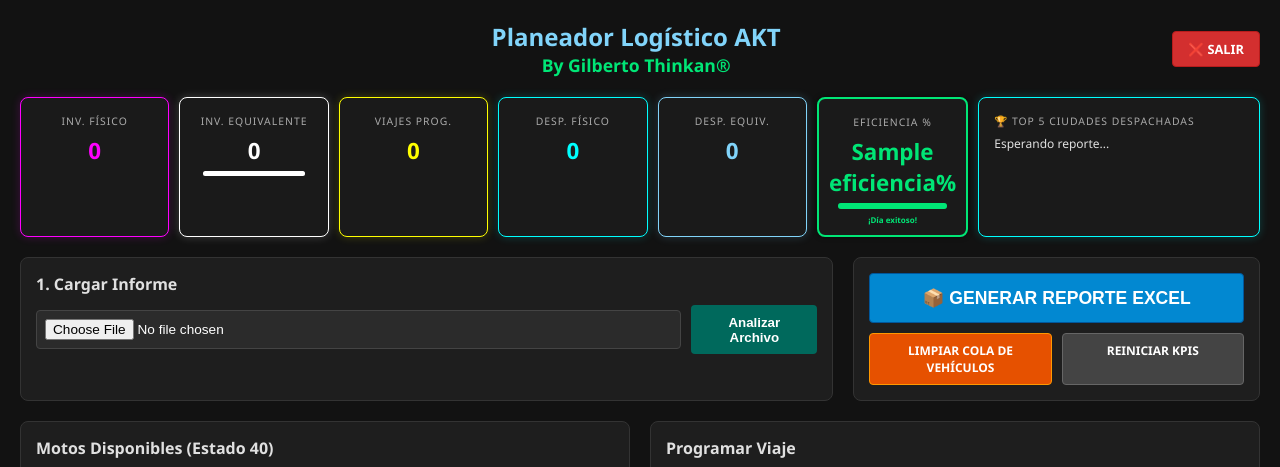
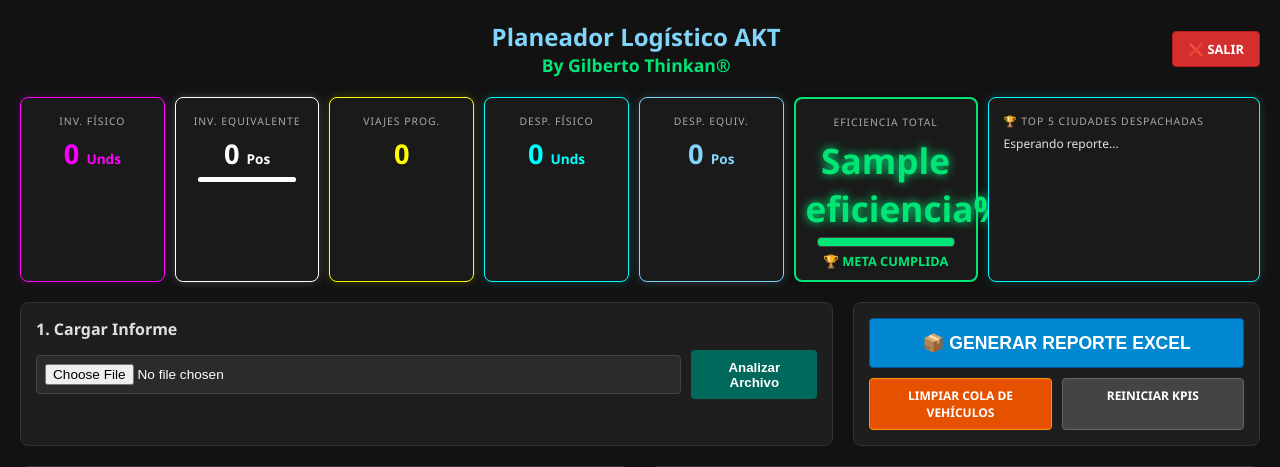
Before and after one commit to gilbertothinkan-eng/planer-v2, a Flask app: template templates/dashboard.html in a window 1280 px wide. Shown: the top 467 px of the page. Run offline with Flask 3, Linux system fonts and the light colour scheme; the template is opened without the code that fills it: most values are stand-ins (such as "Sample title", 1, 10 or a date in 2020).

Commit message:
Update dashboard.html

```diff
--- a/templates/dashboard.html
+++ b/templates/dashboard.html
@@ -45,13 +45,13 @@
       .card-v { background:#252525; padding:10px; margin:8px 0; border-radius:4px; border-left:4px solid #ff9800; }
       .tag-ref { background:#111; border:1px solid #00e676; padding:3px 6px; border-radius:4px; font-size:0.7em; color: #00e676; display: inline-block; margin: 2px; }
 
-      /* ESTILOS KPI NEÓN */
+      /* ESTILOS KPI NEÓN ACTUALIZADOS */
       .kpi-container { display: flex; gap: 10px; margin-bottom: 20px; flex-wrap: wrap; }
       .kpi-card {
           flex: 1; min-width: 120px; padding: 10px; border-radius: 8px; background: #1a1a1a;
           text-align: center; border: 1px solid #333; box-shadow: 0 0 5px rgba(0,0,0,0.5);
       }
-      .kpi-card span { display: block; font-size: 1.4em; font-weight: bold; margin-top: 5px; }
+      .kpi-card span { display: block; font-size: 1.7em; font-weight: bold; margin-top: 5px; }
       .kpi-card label { font-size: 0.65em; text-transform: uppercase; color: #aaa; letter-spacing: 1px; }
 
       .neon-fucsia { border-color: #ff00ff !important; box-shadow: 0 0 10px rgba(255, 0, 255, 0.2); color: #ff00ff; }
@@ -79,12 +79,12 @@
 <div class="kpi-container">
     <div class="kpi-card neon-fucsia">
         <label>Inv. Físico</label>
-        <span>{{ session.get('kpi_fisico', 0) }}</span>
+        <span>{{ session.get('kpi_fisico', 0) }} <small style="font-size: 0.5em;">Unds</small></span>
     </div>
 
     <div class="kpi-card neon-blanco">
         <label>Inv. Equivalente</label>
-        <span>{{ session.get('kpi_equivalente', 0) }}</span>
+        <span>{{ session.get('kpi_equivalente', 0) }} <small style="font-size: 0.5em;">Pos</small></span>
         <div style="width: 80%; background: #333; height: 5px; border-radius: 3px; margin: 5px auto; overflow: hidden;">
             <div style="width: {{ equiv_porc }}%; height: 100%; background: #fff; box-shadow: 0 0 5px #fff;"></div>
         </div>
@@ -96,23 +96,23 @@
     </div>
     <div class="kpi-card neon-azul">
         <label>Desp. Físico</label>
-        <span>{{ session.get('kpi_despacho_f', 0) }}</span>
+        <span>{{ session.get('kpi_despacho_f', 0) }} <small style="font-size: 0.5em;">Unds</small></span>
     </div>
     <div class="kpi-card neon-celeste">
         <label>Desp. Equiv.</label>
-        <span>{{ session.get('kpi_despacho_e', 0) }}</span>
+        <span>{{ session.get('kpi_despacho_e', 0) }} <small style="font-size: 0.5em;">Pos</small></span>
     </div>
 
-    <div class="kpi-card" style="border: 2px solid {% if eficiencia < 31 %}#ff0055{% elif eficiencia < 75 %}#ffcc00{% else %}#00e676{% endif %};">
-        <label>Eficiencia %</label>
-        <span style="color: {% if eficiencia < 31 %}#ff0055{% elif eficiencia < 75 %}#ffcc00{% else %}#00e676{% endif %};">
+    <div class="kpi-card" style="border: 2px solid {% if eficiencia < 31 %}#ff0055{% elif eficiencia < 75 %}#ffcc00{% else %}#00e676{% endif %}; min-width: 160px;">
+        <label>Eficiencia Total</label>
+        <span style="color: {% if eficiencia < 31 %}#ff0055{% elif eficiencia < 75 %}#ffcc00{% else %}#00e676{% endif %}; font-size: 2.2em; text-shadow: 0 0 10px {% if eficiencia < 31 %}#ff0055{% elif eficiencia < 75 %}#ffcc00{% else %}#00e676{% endif %};">
             {{ eficiencia }}%
         </span>
-        <div style="width: 85%; background: #222; height: 6px; border-radius: 3px; margin: 5px auto; overflow: hidden;">
+        <div style="width: 85%; background: #222; height: 8px; border-radius: 4px; margin: 5px auto; overflow: hidden; border: 1px solid #444;">
             <div style="width: {{ eficiencia }}%; height: 100%; background: {% if eficiencia < 31 %}#ff0055{% elif eficiencia < 75 %}#ffcc00{% else %}#00e676{% endif %}; box-shadow: 0 0 8px {% if eficiencia < 31 %}#ff0055{% elif eficiencia < 75 %}#ffcc00{% else %}#00e676{% endif %};"></div>
         </div>
-        <div style="font-size: 0.5em; font-weight: bold; color: {% if eficiencia < 31 %}#ff0055{% elif eficiencia < 75 %}#ffcc00{% else %}#00e676{% endif %};">
-            {% if eficiencia < 31 %}Apenas iniciando{% elif eficiencia < 75 %}En proceso{% else %}¡Día exitoso!{% endif %}
+        <div style="font-size: 0.8em; font-weight: 900; color: {% if eficiencia < 31 %}#ff0055{% elif eficiencia < 75 %}#ffcc00{% else %}#00e676{% endif %};">
+            {% if eficiencia < 31 %}⚠️ OPERACIÓN CRÍTICA{% elif eficiencia < 75 %}⚡ OPERACIÓN ESTABLE{% else %}🏆 META CUMPLIDA{% endif %}
         </div>
     </div>
 
```
